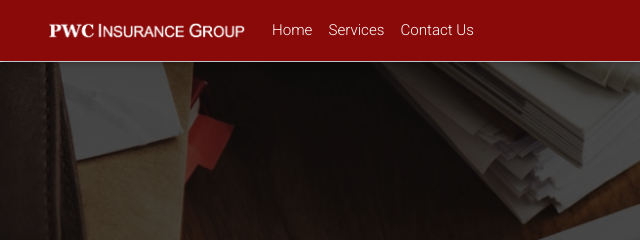
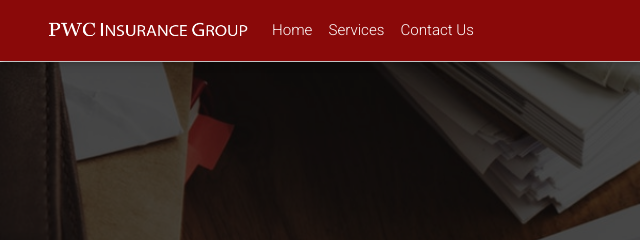
Before and after one commit to lkraman/pwc-gatsby-mdbreact, a Gatsby site: page / in a window 1280 px wide. Shown: the top 240 px of the page, 0-640 px from the left. Built offline with nearby package versions, Linux system fonts and the light colour scheme; Gatsby itself is replaced by a stand-in of ours.

Commit message:
commit changed logo

```diff
--- a/src/components/navbar.js
+++ b/src/components/navbar.js
@@ -1,6 +1,6 @@
 import React, { Component } from 'react';
 import SEO from '../components/seo';
-import pwc_horizontal_logo from '../images/pwc_horizontal_logo.png';
+import pwc_horizontal_logo_v2 from '../images/pwc_horizontal_logo_v2.png';
 import '../components/layout.css';
 
 import CustomNavLink from './customLink';
@@ -40,7 +40,12 @@ class NavPage extends Component {
           className="white-text"
           style={{ marginLeft: '2rem', marginRight: '1rem' }}
         >
-          <img src={pwc_horizontal_logo} type="image/svg" width="200" alt="" />
+          <img
+            src={pwc_horizontal_logo_v2}
+            type="image/svg"
+            width="200"
+            alt=""
+          />
         </Link>
         <MDBNavbarToggler onClick={this.toggleCollapse} />
         <MDBCollapse id="navbarCollapse5" isOpen={this.state.isOpen} navbar>
```
